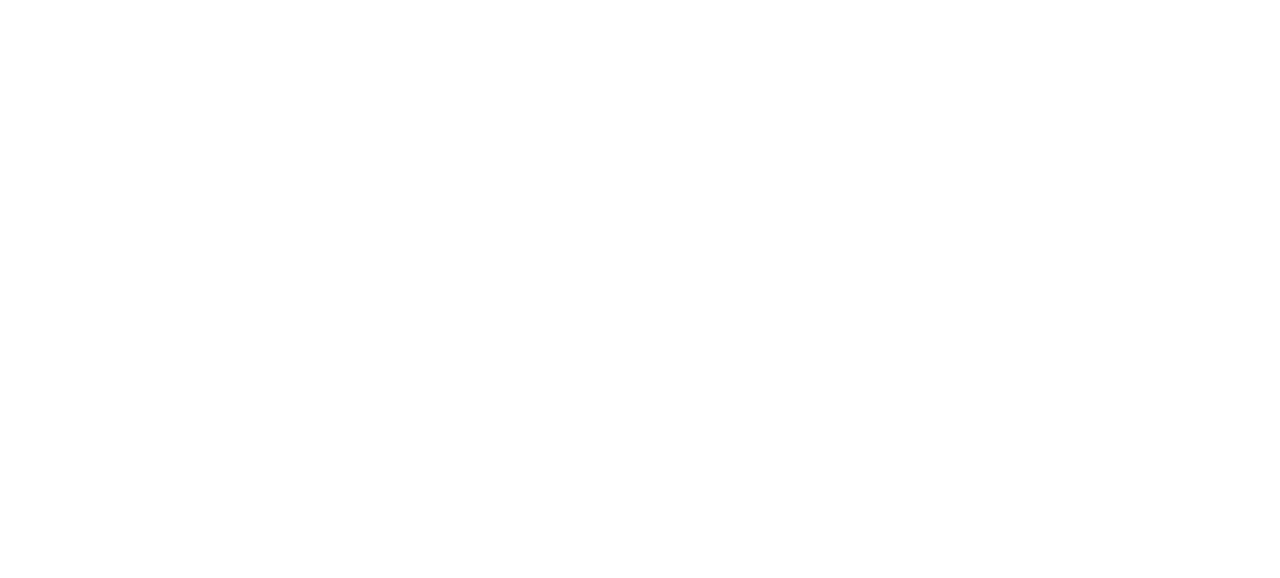
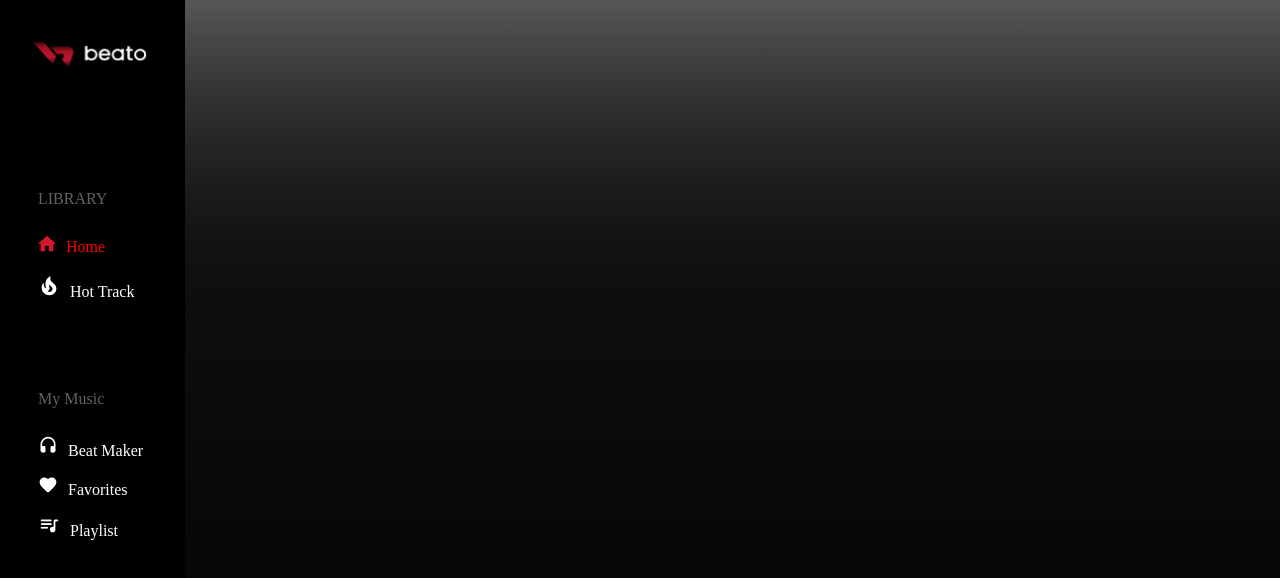
Before and after one commit to ggombee/react_webstream-client, a React (Create React App) app: page /playlist in a window 1280 px wide. Shown: the top 578 px of the page. Built offline with nearby package versions, Linux system fonts and the light colour scheme.

Commit message:
fix: add Layouts

```diff
--- /dev/null
+++ b/src/Layout/main.tsx
@@ -0,0 +1,181 @@
+/** @jsxImportSource @emotion/react */
+import { jsx, css } from '@emotion/react';
+import React, { useState } from 'react';
+import { useHistory } from 'react-router';
+import { Layout, Menu } from 'antd';
+import styled from '@emotion/styled';
+
+import LogoImg from '../assets/Main/logo.png';
+import HomeImg from '../assets/Main/home_off.png';
+import HomeActImg from '../assets/Main/home_on.png';
+import HotImg from '../assets/Main/hottrack_off.png';
+import HotActImg from '../assets/Main/hottrack_on.png';
+
+import BeatImg from '../assets/Main/beatmaker_off.png';
+import BeatActImg from '../assets/Main/beatmaker_on.png';
+
+import FavoriteImg from '../assets/Main/favorite_off.png';
+import FavoriteActImg from '../assets/Main/favorite_on.png';
+
+import PlaylistImg from '../assets/Main/playlist_off.png';
+import PlaylistActImg from '../assets/Main/playlist_on.png';
+
+/*
+ * 메인 레이아웃
+ * 1. Menu
+ *   1) Layout
+ * 2. Header
+ *   1) Layout
+ * 3. Footer
+ *   1) Layout
+ * 2. Contents
+ *   1) Layout
+ */
+
+interface IMainProps {
+  children: React.ReactNode;
+}
+
+export const MainLayout = ({ children }: IMainProps) => {
+  const history = useHistory();
+  const [index, setIndex] = useState(0);
+
+  const handleClickMenu = (url: string, index: number) => {
+    setIndex(index);
+    history.push({
+      pathname: url,
+    });
+  };
+
+  return (
+    <div css={MainWrapper}>
+      <div css={Sidebar}>
+        <img css={Logo} src={LogoImg} />
+        <div css={MenuWrapper}>
+          <div css={MenuGroup}>
+            LIBRARY
+            <p
+              css={MenuItem}
+              onClick={() => handleClickMenu('/home', 0)}
+              style={index === 0 ? { color: 'red' } : { color: 'white' }}
+            >
+              {index === 0 ? <MenuImg src={HomeActImg}></MenuImg> : <MenuImg src={HomeImg}></MenuImg>}
+              Home
+            </p>
+            <p
+              css={MenuItem}
+              onClick={() => handleClickMenu('/hottrack', 1)}
+              style={index === 1 ? { color: 'red' } : { color: 'white' }}
+            >
+              {index === 1 ? <MenuImg src={HotActImg}></MenuImg> : <MenuImg src={HotImg}></MenuImg>}
+              Hot Track
+            </p>
+          </div>
+          <div css={MenuGroup}>
+            My Music
+            <p
+              css={MenuItem}
+              onClick={() => handleClickMenu('/beatmaker', 2)}
+              style={index === 2 ? { color: 'red' } : { color: 'white' }}
+            >
+              {index === 2 ? <MenuImg src={BeatActImg}></MenuImg> : <MenuImg src={BeatImg}></MenuImg>}
+              Beat Maker
+            </p>
+            <p
+              css={MenuItem}
+              onClick={() => handleClickMenu('/favorites', 3)}
+              style={index === 3 ? { color: 'red' } : { color: 'white' }}
+            >
+              {index === 3 ? <MenuImg src={FavoriteActImg}></MenuImg> : <MenuImg src={FavoriteImg}></MenuImg>}
+              Favorites
+            </p>
+            <p
+              css={MenuItem}
+              onClick={() => handleClickMenu('/playlist', 4)}
+              style={index === 4 ? { color: 'red' } : { color: 'white' }}
+            >
+              {index === 4 ? <MenuImg src={PlaylistActImg}></MenuImg> : <MenuImg src={PlaylistImg}></MenuImg>}
+              Playlist
+            </p>
+          </div>
+        </div>
+      </div>
+      <Content>{children}</Content>
+    </div>
+  );
+};
+
+// <Layout>
+
+// <Layout>
+//   <StyledHeader>Beato</StyledHeader>
+//   <StyledContent>{children}</StyledContent>
+//   {/* <Footer style={{ textAlign: 'center' }}>My Home ©2020 Created by Electric-burglar</Footer> */}
+// </Layout>
+// </Layout>
+
+const MainWrapper = css`
+  top: 0;
+  bottom: 0;
+  background: linear-gradient(180deg, rgba(99, 99, 99, 0) -34.44%, #0d0d0d 42.61%, #000000 100%);
+`;
+
+const Sidebar = css`
+  overflow: auto;
+  height: 100vh;
+  background: black;
+  left: 0;
+  top: 0;
+  position: absolute;
+  width: 185px;
+  left: 0px;
+  top: 0px;
+  ::-webkit-scrollbar {
+    display: none;
+  }
+`;
+
+const Logo = css`
+  position: absolute;
+  width: 114.07px;
+  height: 26.08px;
+  left: 33px;
+  top: 42px;
+`;
+
+const MenuWrapper = css`
+  position: absolute;
+  min-width: 0px;
+  width: 110px;
+  height: 389px;
+  left: 38px;
+  top: 188px;
+`;
+
+const MenuGroup = css`
+  color: #5e6266;
+  font-size: 16px;
+  line-height: 22px;
+  margin-bottom: 100px;
+`;
+
+const MenuItem = css`
+  font-size: 16px;
+  line-height: 22px;
+  width: 150px;
+  height: 23px;
+  left: 38px;
+  top: 234px;
+  color: white;
+`;
+
+const MenuImg = styled.img`
+  margin-right: 10px;
+  margin-top: 10px;
+`;
+
+const Content = styled.div`
+  height: 100vh;
+  overflow: initial;
+  background: linear-gradient(180deg, rgba(99, 99, 99, 0) -34.44%, #0d0d0d 42.61%, #000000 100%);
+`;
--- /dev/null
+++ b/src/features/Main/BeatMaker/index.tsx
@@ -0,0 +1,5 @@
+import React from 'react';
+
+export const BeatMaker = () => {
+  return <>비트메이커</>;
+};
--- /dev/null
+++ b/src/features/Main/Common/Search.tsx
@@ -0,0 +1,25 @@
+/** @jsxImportSource @emotion/react */
+import { jsx, css } from '@emotion/react';
+import React from 'react';
+
+export const Search = () => {
+  return (
+    <div css={SearchWrapper}>
+      <input type="text" placeholder="검색어를 입력해주세요." />
+    </div>
+  );
+};
+
+const SearchWrapper = css`
+  position: absolute;
+  width: 371px;
+  height: 39px;
+  left: 245px;
+  top: 34px;
+
+  background: #151515;
+  border: 1px solid #2c2c2f;
+  box-sizing: border-box;
+  box-shadow: 0px 2px 30px rgba(0, 0, 0, 0.15);
+  border-radius: 80px;
+`;
--- /dev/null
+++ b/src/features/Main/Favorites/index.tsx
@@ -0,0 +1,5 @@
+import React from 'react';
+
+export const Favorites = () => {
+  return <>favorites</>;
+};
--- /dev/null
+++ b/src/features/Main/Home/index.tsx
@@ -0,0 +1,22 @@
+import React from 'react';
+import { Search } from '../Common/Search';
+
+/*
+ * TODO
+ * 1. Main
+ *   1) Layout (Menu 클릭시 컨테이너 변경)
+ *   2) Contatiner
+ * 2. Auth
+ *   1) Layout (뒤로가기 클릭시 메인으로 이동)
+ *   2) Contatiner
+ *   3) 연동 로그인
+ */
+
+export const Home = () => {
+  return (
+    <div>
+      <Search />
+      홈컨테이너
+    </div>
+  );
+};
--- /dev/null
+++ b/src/features/Main/HotTrack/index.tsx
@@ -0,0 +1,5 @@
+import React from 'react';
+
+export const HotTrack = () => {
+  return <>핫트랙</>;
+};
--- /dev/null
+++ b/src/features/Main/PlayList/index.tsx
@@ -0,0 +1,5 @@
+import React from 'react';
+
+export const PlayList = () => {
+  return <>playlist</>;
+};
--- /dev/null
+++ b/src/features/Main/index.tsx
@@ -0,0 +1,5 @@
+export * from './Home';
+export * from './HotTrack';
+export * from './BeatMaker';
+export * from './Favorites';
+export * from './PlayList';
--- a/src/pages/Main/index.tsx
+++ /dev/null
@@ -1,9 +0,0 @@
-import React from 'react'
-
-function MainPage(): React.ReactElement{
-  return(<>
-  ..dfsdfsdf
-  </>)
-}
-
-export default MainPage;
--- a/src/routers/App.tsx
+++ b/src/routers/App.tsx
@@ -1,20 +1,33 @@
 import React, { Suspense, lazy } from 'react';
-import { BrowserRouter as Router, Route, Switch } from 'react-router-dom';
-import MainPage from '../pages/Main'
+import { BrowserRouter as Router, Route, Switch, Redirect } from 'react-router-dom';
+// import MainPage from '../pages/Main'
+import MainRouter from './main';
 
 // const Home = lazy(() => import('./routes/Home'));
 // const About = lazy(() => import('./routes/About'));
 
+/*
+ * TODO
+ * 1. Main
+ *   1) Layout (Menu 클릭시 컨테이너 변경)
+ *   2) Contatiner
+ * 2. Auth
+ *   1) Layout (뒤로가기 클릭시 메인으로 이동)
+ *   2) Contatiner
+ *   3) 연동 로그인
+ */
+
 function App(): React.ReactElement {
   return (
     <Router>
-    <Suspense fallback={<div>Loading.s..</div>}>
-      <Switch>
-        <Route exact path="/" component={MainPage}/>
-        {/* <Route path="/auth" component={Auth}/> */}
-      </Switch>
-    </Suspense>
-  </Router>
+      <Suspense fallback={<div>Loading.s..</div>}>
+        <Switch>
+          <Redirect exact from="/" to="/home" />
+          <MainRouter />
+          {/* <Route exact path="/auth" component={AuthPage}/> */}
+        </Switch>
+      </Suspense>
+    </Router>
   );
 }
 
--- /dev/null
+++ b/src/routers/main.tsx
@@ -0,0 +1,20 @@
+import React from 'react';
+import { Route, Switch } from 'react-router-dom';
+import { Home, HotTrack, BeatMaker, Favorites, PlayList } from '../features/Main';
+import { MainLayout } from '../Layout/main';
+
+function MainRouter(): React.ReactElement {
+  return (
+    <MainLayout>
+      <Switch>
+        <Route path="/home" component={Home} />
+        <Route path="/hottrack" component={HotTrack} />
+        <Route path="/beatmaker" component={BeatMaker} />
+        <Route path="/favorites" component={Favorites} />
+        <Route path="/playlist" component={PlayList} />
+      </Switch>
+    </MainLayout>
+  );
+}
+
+export default MainRouter;
```
